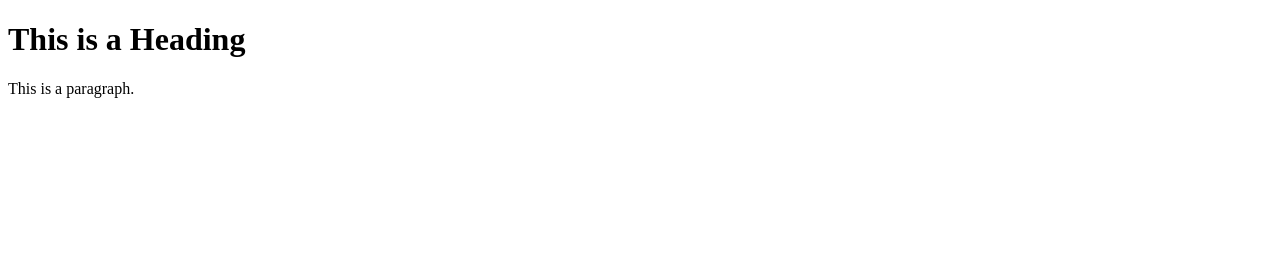
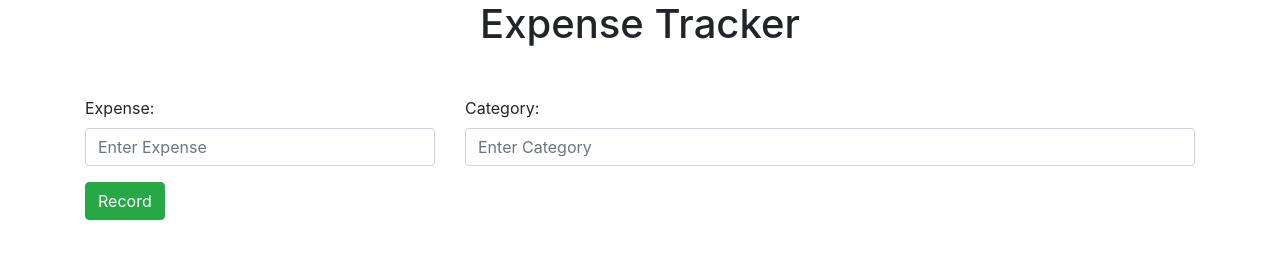
Before and after one commit to StuffByLiang/financeapp, a website: page public/index.html in a window 1280 px wide. Drawn offline with nearby package versions, Linux system fonts and the light colour scheme.

Commit message:
Changed Index.html

```diff
--- a/public/index.html
+++ b/public/index.html
@@ -1,12 +1,40 @@
 <!DOCTYPE html>
 <html>
 <head>
-<title>Page Title</title>
+  <link type="text/css" rel="stylesheet" href="FrontEnd.css" />
+  <link rel="stylesheet" href="https://maxcdn.bootstrapcdn.com/bootstrap/4.3.1/css/bootstrap.min.css">
 </head>
-<body>
-
-<h1>This is a Heading</h1>
-<p>This is a paragraph.</p>
-
-</body>
+<div class="container">
+<h1 class="text-center mb-5">Expense Tracker</h1>
+  <div class="row">
+    <div class="col-md-4">
+      <form>
+        <div class="form-group">
+          <label for="formGroupExampleInput">Expense:</label>
+          <input type="number" class="form-control" id="expense" placeholder="Enter Expense">
+        </div>
+      </form>
+    </div>
+    <div class="col-md-8">
+      <form>
+        <div class="form-group">
+          <label for="formGroupExampleInput2">Category:</label>
+          <input type="text" class="form-control" id="category" placeholder="Enter Category">
+        </div>
+      </form>
+    </div>
+  </div>
+</div>
+<div class="container">
+<button type="button" class="btn btn-success" onclick= "sendToServer()">Record</button>
+<script>
+  function sendToServer(){
+    var expense = 0
+    var category = ""
+    expense = document.getElementById("expense").value;
+    category = document.getElementById("category").value;
+    console.log(expense, category)
+  }
+</script>
+</div>
 </html>
```
